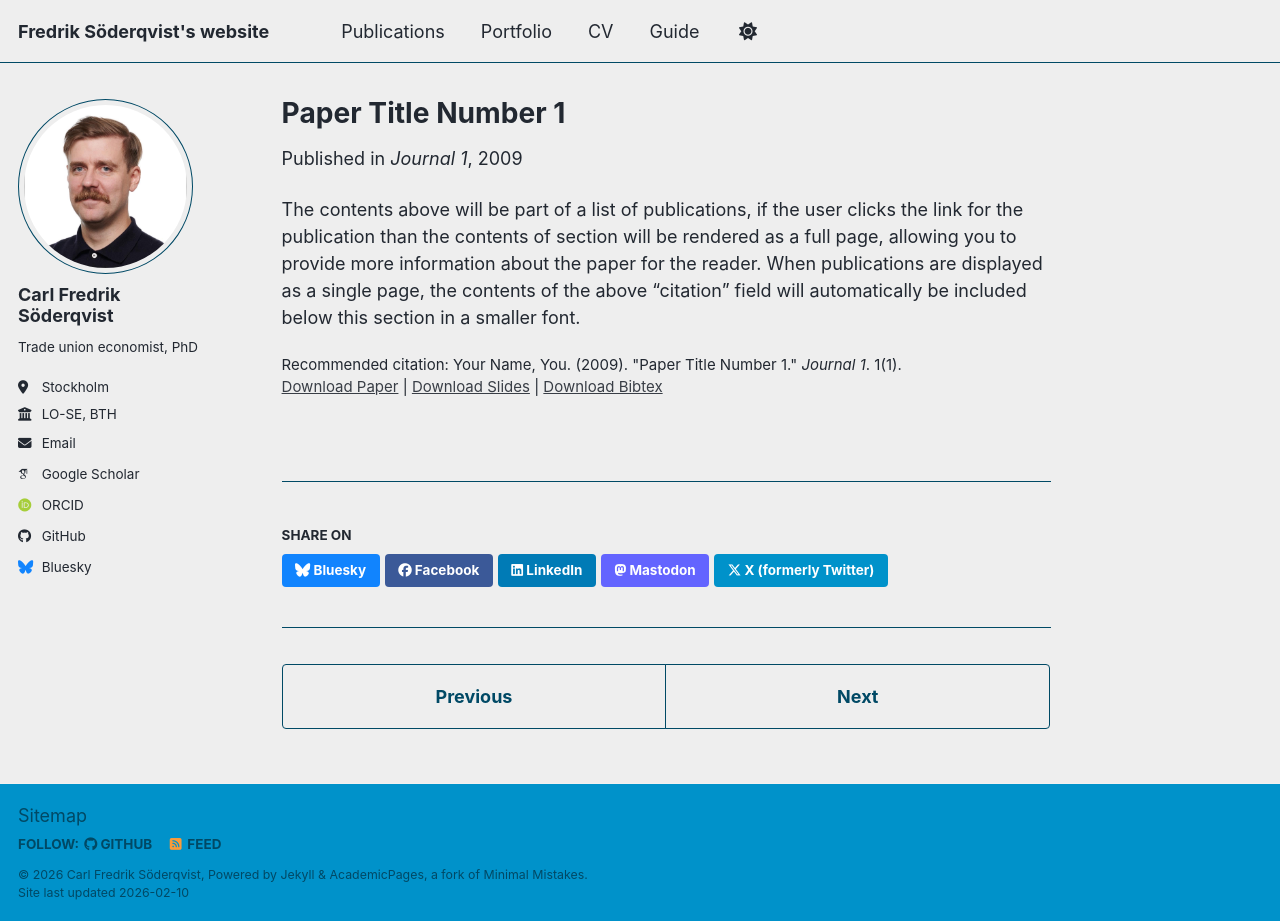
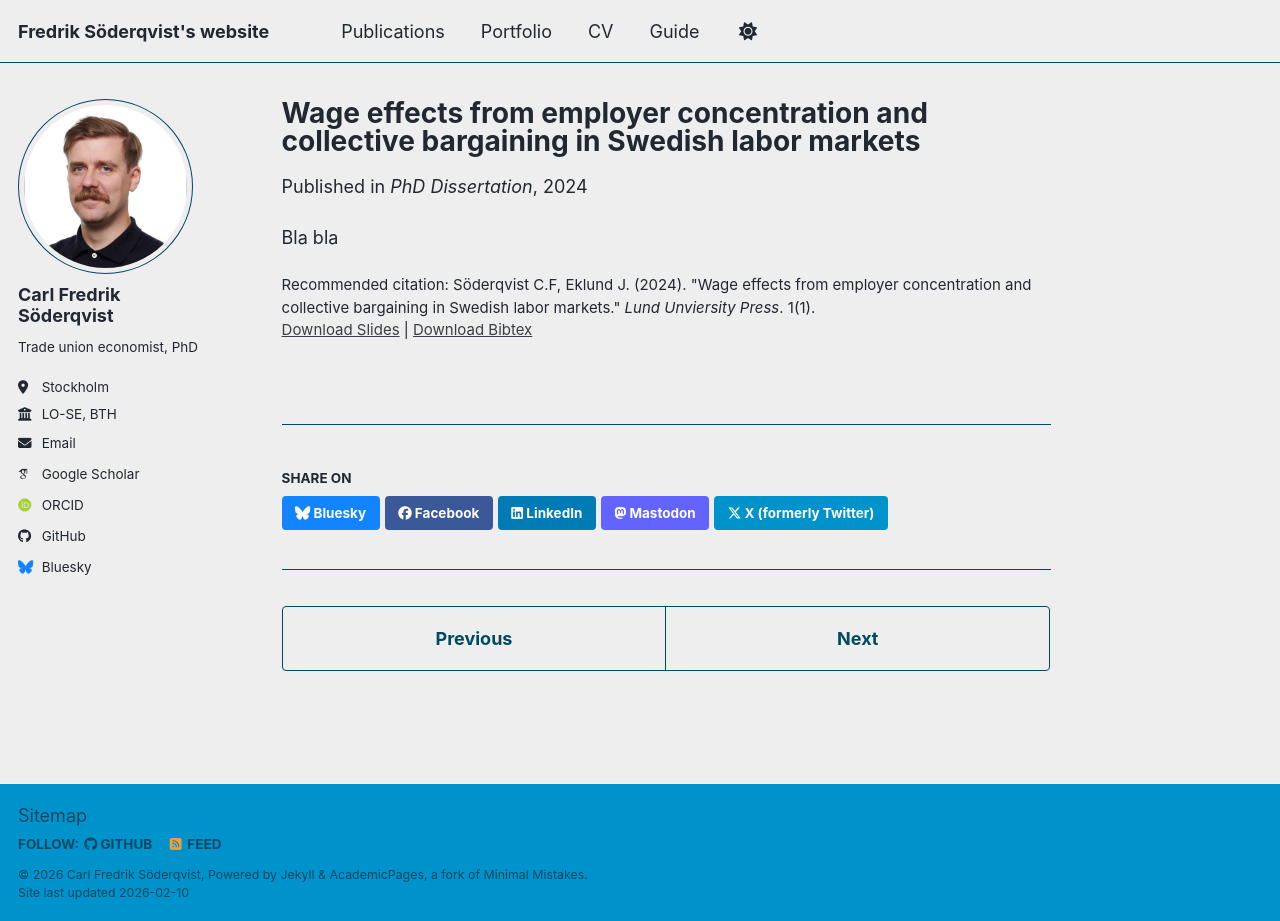
Before and after one commit to soedda/FSoderqvist_website, a Jekyll site: the page built from _publications/2009-10-01-paper-title-number-1.md, in a window 1280 px wide and 921 px high. Built offline with Jekyll 4.4.1, drawn with Linux system fonts in a browser that asks for light colours; some web fonts are replaced; a script bundle is joined from its source files by our own code; library files that are not in the unit come from our copies.

Commit message:
Update 2009-10-01-paper-title-number-1.md

```diff
--- a/_publications/2009-10-01-paper-title-number-1.md
+++ b/_publications/2009-10-01-paper-title-number-1.md
@@ -1,14 +1,14 @@
 ---
-title: "Paper Title Number 1"
+title: "Wage effects from employer concentration and collective bargaining in Swedish labor markets"
 collection: publications
 category: manuscripts
-permalink: /publication/2009-10-01-paper-title-number-1
-excerpt: 'This paper is about the number 1. The number 2 is left for future work.'
-date: 2009-10-01
-venue: 'Journal 1'
+permalink: /publication/2024-06-12
+excerpt: 'Explores how wage bargaining is affected by employer concentration and labor market institutions in Sweden'
+date: 2024-06-12
+venue: 'PhD Dissertation'
 slidesurl: 'https://academicpages.github.io/files/slides1.pdf'
-paperurl: 'https://academicpages.github.io/files/paper1.pdf'
+#paperurl: 'https://academicpages.github.io/files/paper1.pdf'
 bibtexurl: 'https://academicpages.github.io/files/bibtex1.bib'
-citation: 'Your Name, You. (2009). &quot;Paper Title Number 1.&quot; <i>Journal 1</i>. 1(1).'
+citation: 'Söderqvist C.F, Eklund J. (2024). &quot;Wage effects from employer concentration and collective bargaining in Swedish labor markets.&quot; <i>Lund Unviersity Press</i>. 1(1).'
 ---
-The contents above will be part of a list of publications, if the user clicks the link for the publication than the contents of section will be rendered as a full page, allowing you to provide more information about the paper for the reader. When publications are displayed as a single page, the contents of the above "citation" field will automatically be included below this section in a smaller font.
+Bla bla
```
